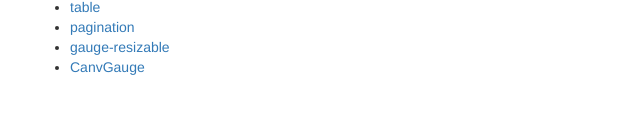
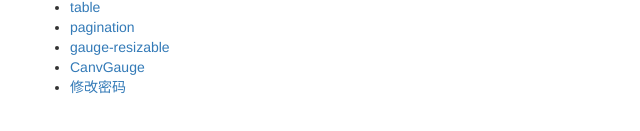
Before and after one commit to chunwei/smartcar, a website: page index.html in a window 1280 px wide. Shown: the part 203-334 px from the top of the page, 40-680 px from the left. Drawn offline with Linux system fonts and the light colour scheme.

Commit message:
Update index.html

```diff
--- a/index.html
+++ b/index.html
@@ -17,6 +17,7 @@
             <li><a href="src/fragment/pagination.html">pagination</a></li>
             <li><a href="src/fragment/gauge-resizable.html">gauge-resizable</a></li>
             <li><a href="src/fragment/CanvGauge.html">CanvGauge</a></li>
+            <li><a href="src/fragment/changepassword.html">修改密码</a></li>
         </ul>
     </div>
     <div class="col-sm-6">
```
